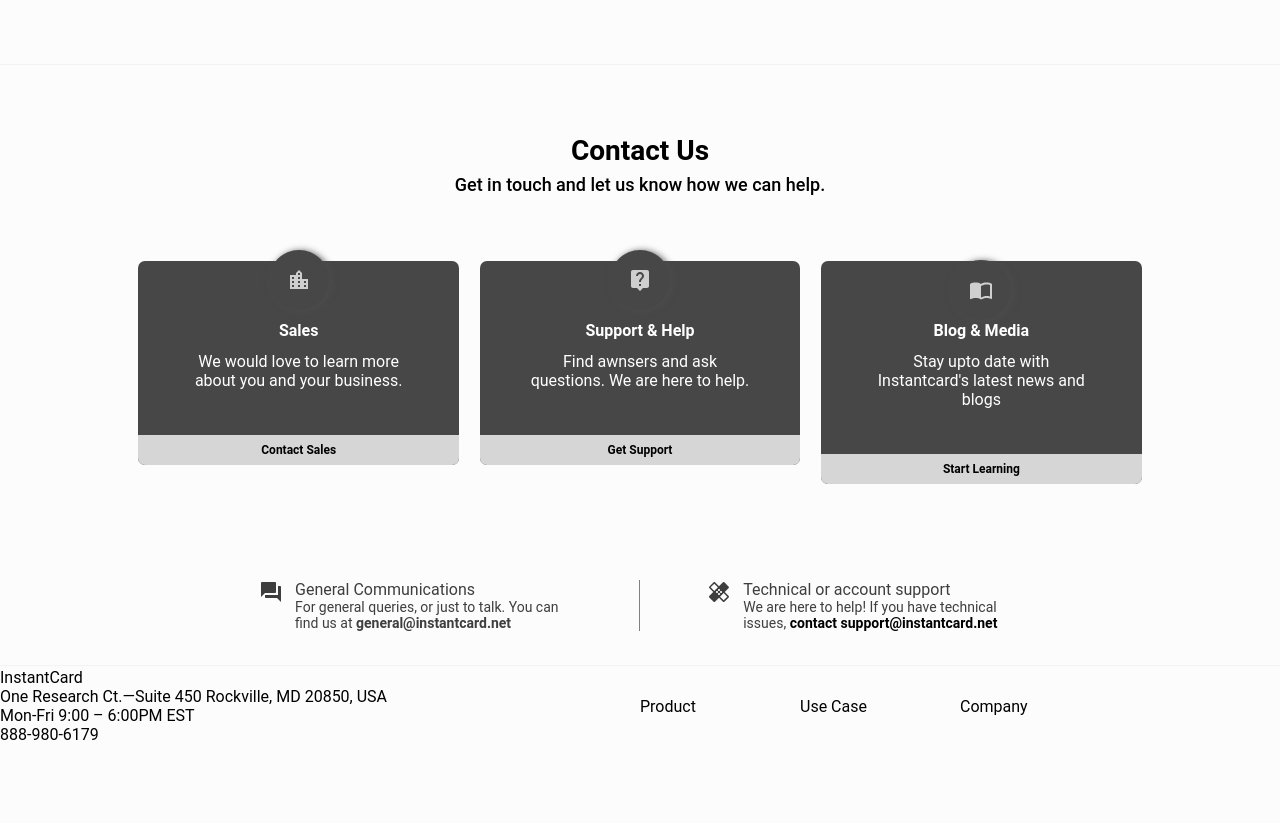
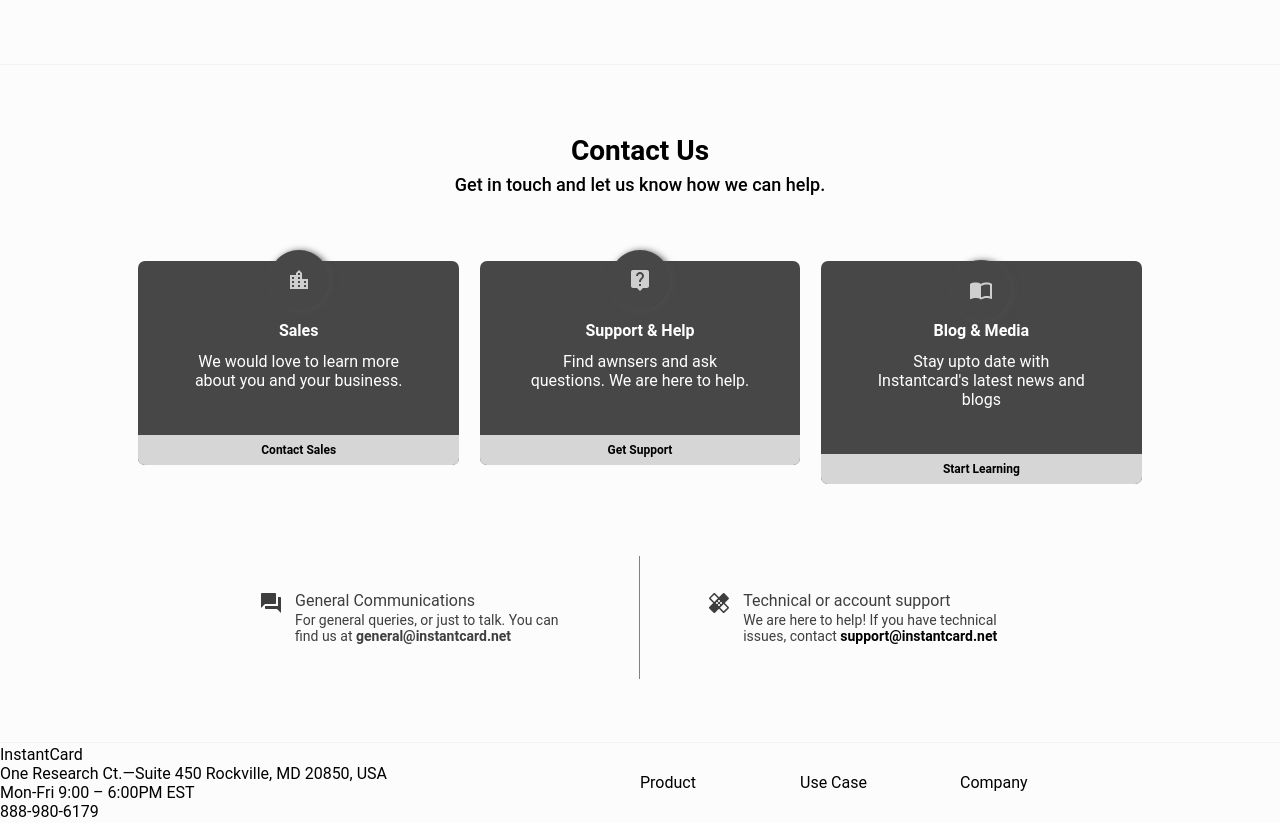
Before and after one commit to spenclark/instant-card, a React (Create React App) app: page /contact in a window 1280 px wide. Before the commit the page ends 800 px from the top, so only its background shows below. Built offline with nearby package versions, Linux system fonts and the light colour scheme.

Commit message:
added polygon (unsure if going to implment),

```diff
--- a/src/Components/ContactView/Contact.jsx
+++ b/src/Components/ContactView/Contact.jsx
@@ -5,7 +5,7 @@
 import LocationCityIcon from '@material-ui/icons/LocationCity';
 import {makeStyles } from "@material-ui/styles"
 import ContactSubComponent from "./ContactSubComponent";
-
+import Polygon from "../../Assets/content/Polygon.svg"
 const useStyles = makeStyles((theme) => ({
     slanted: {
         border: "blue 1px solid",
@@ -114,12 +114,12 @@
     return (
         <>
             {/* <div className={classes.slanted}></div> */}
-
-            <div style={{margin: "auto", height: "60vh", width: "100%", }}>
+            {/* <img src={Polygon} style={{ position: "absolute", left: 0, zIndex: 0,}} /> */}
+            <div style={{margin: "auto", width: "100%", marginBottom:"5%" }}>
                     <div style={{margin: "auto", width: "100%", }}>
                     {/* Title Div */}
                     <div className={classes.textDiv}>
-                        <Typography variant="h3" style={{fontWeight: "600", fontSize: "28px", padding: "6px", zIndex: "2" }}>
+                        <Typography variant="h3" style={{fontWeight: "600", fontSize: "28px", padding: "6px",}}>
                             {contactUs.title}
                         </Typography>
                         <Typography variant="p" style={{fontWeight: "500", fontSize: "18px", }}>
@@ -159,6 +159,7 @@
 
             </div>
             <ContactSubComponent />
+            <p style={{paddingBottom:"5%"}}></p>
     </>
     )
 }
--- a/src/Components/ContactView/ContactForm.jsx
+++ b/src/Components/ContactView/ContactForm.jsx
@@ -2,6 +2,10 @@
 import TextField from "@material-ui/core/TextField";
 import { Box, Button, Paper, Typography, Grid } from "@material-ui/core";
 import ContactSubComponent from "./ContactSubComponent"
+
+const formObj = [
+
+]
 function ContactForm() {
     return(
         <>
--- a/src/Components/ContactView/ContactSubComponent.jsx
+++ b/src/Components/ContactView/ContactSubComponent.jsx
@@ -6,13 +6,13 @@
 function ContactSubComponent() {
     // This is the component that appears at the bottom -- gives user an easy out/fail safe option when trying to get in touch or figure something out
     return (
-        <Grid container xs={12} style={{width: "70%", display: "flex", justifyContent: "center", alignContent: "center", margin: "auto", height: "15vh"}}>
+        <Grid container xs={12} style={{width: "70%", display: "flex", justifyContent: "center", alignContent: "center", margin: "auto", height: "15vh", }}>
             <Grid item sm={6} xs={12} style={{borderRight: "1px grey solid"}}>
-                <div style={{display: "flex", justifyContent: "center", margin: "auto", width: "70%"}}>
+                <div style={{display: "flex", justifyContent: "center", margin: "auto", width: "70%", padding: "35px"}}>
                     <ForumIcon
                     style={{color: "#3E3E3E", paddingRight: "12px"}}></ForumIcon>
                     <div>
-                        <p style={{color: "#3E3E3E", fontSize: "16px"}}>
+                        <p style={{color: "#3E3E3E", fontSize: "16px", paddingBottom: "2px"}}>
                             General Communications
                         </p>
                         <p style={{color: "#3E3E3E", fontSize: "14px"}}>
@@ -23,15 +23,15 @@
             </Grid>
 
             <Grid item sm={6} xs={12}>
-                <div style={{display: "flex", justifyContent: "center", margin: "auto", width: "70%"}}>
-                    <HealingIcon style={{color: "#3E3E3E", paddingRight: "12px"}}>
+                <div style={{display: "flex", justifyContent: "center", margin: "auto", width: "70%", padding: "35px"}}>
+                    <HealingIcon style={{color: "#3E3E3E", paddingRight: "12px",}}>
                     </HealingIcon>
                     <div>
-                        <p style={{color: "#3E3E3E", fontSize: "16px"}}>
+                        <p style={{color: "#3E3E3E", fontSize: "16px", paddingBottom: "2px"}}>
                             Technical or account support
                         </p>
                         <p style={{color: "#3E3E3E", fontSize: "14px"}}>
-                            We are here to help! If you have technical issues,  <span style={{color: "black", fontWeight: "600"}}>contact support@instantcard.net</span>
+                            We are here to help! If you have technical issues,  contact <span style={{color: "black", fontWeight: "600"}}>support@instantcard.net</span>
                         </p>
                     </div>
                 </div>
```
Also changed, not shown: src/Assets/content/Polygon.svg (added).
